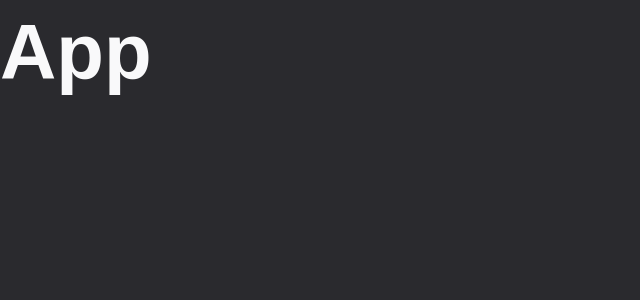
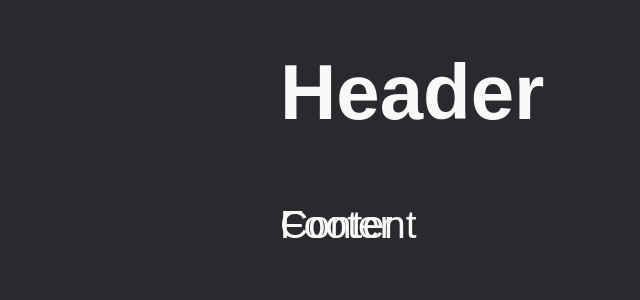
Before and after one commit to ludovicoforace/tc-gs, a React (Create React App) app: page / in a window 1280 px wide. Shown: the top 300 px of the page, without its empty margins (0-640 px from the left). Built offline with nearby package versions, Linux system fonts and the light colour scheme; the HTML template or start-up script is replaced by a standard one.

Commit message:
Add layout

```diff
--- a/src/components/App/App.tsx
+++ b/src/components/App/App.tsx
@@ -1,12 +1,15 @@
 import { darkTheme } from "../../constants/themes";
 import ErrorBoundary from "../ErrorBoundary/ErrorBoundary"
+import Layout from "../Layout/Layout";
 import ThemeProvider from "../ThemeProvider/ThemeProvider";
 
 const App = () => {
   return (
     <ErrorBoundary>
       <ThemeProvider theme={darkTheme}>
-        <h1>App</h1>
+        <Layout>
+          <p>Content</p>
+        </Layout>
       </ThemeProvider>
     </ErrorBoundary>
   )
--- /dev/null
+++ b/src/components/Layout/Layout.tsx
@@ -0,0 +1,21 @@
+import PageBoundaires from "../../styled/PageBoundary";
+
+interface Props {
+  children: React.ReactChild | React.ReactChild[]
+}
+
+const Layout = ({ children }: Props) => (
+  <>
+    <header>
+      <PageBoundaires>
+        <h1>Header</h1>
+      </PageBoundaires>
+    </header>
+    <PageBoundaires>
+        {children}
+      <footer>Footer</footer>
+    </PageBoundaires>
+  </>
+)
+
+export default Layout
--- /dev/null
+++ b/src/styled/PageBoundary.tsx
@@ -0,0 +1,7 @@
+import styled from "styled-components"
+
+export default styled.div`
+max-width: 800px;
+margin: 0 auto;
+padding: 40px;
+`
```
